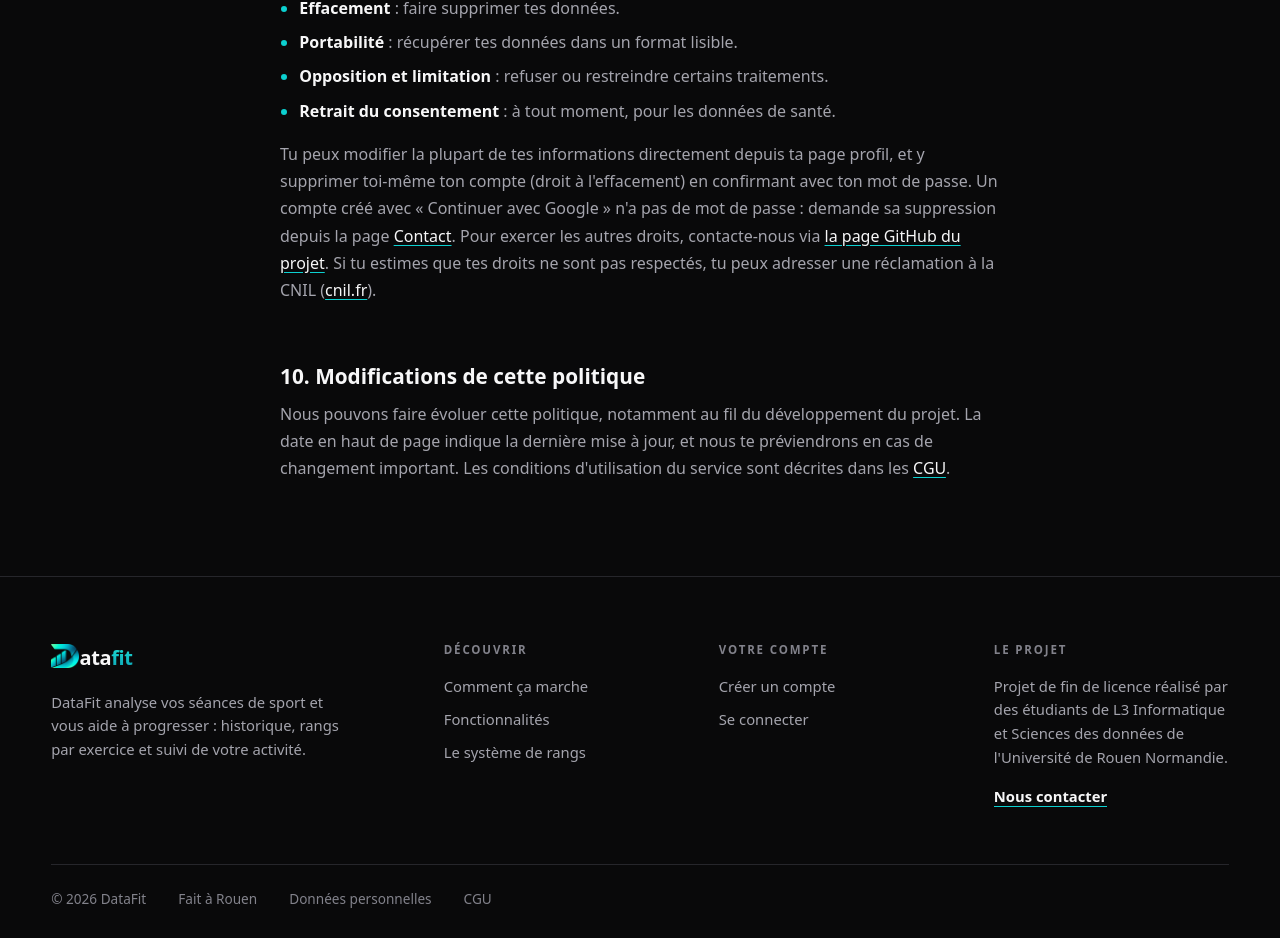
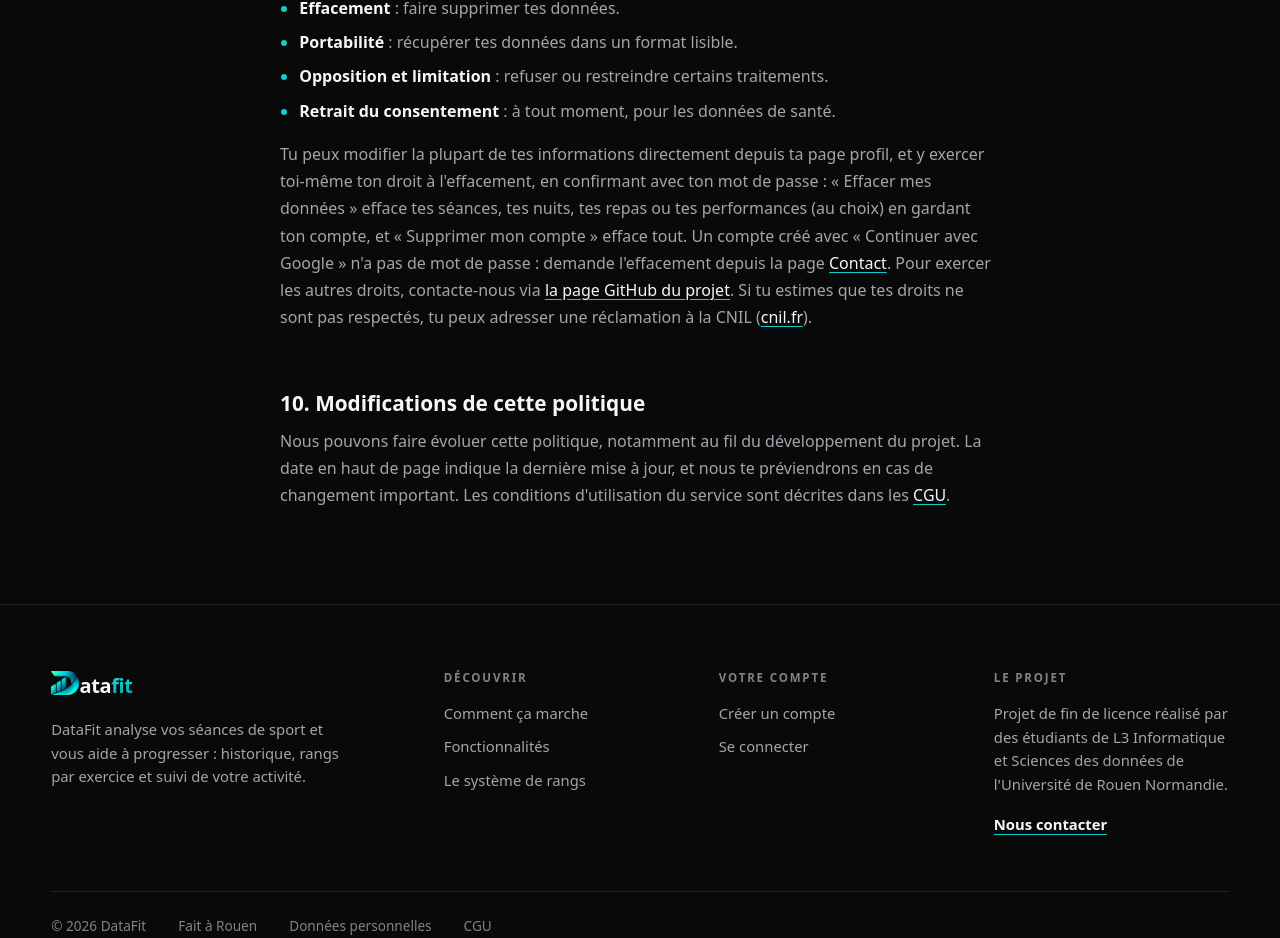
Before and after one commit to RIZIWYX/DataFit, a React (Vite) app in the folder frontend/: page /donnees-personnelles in a window 1280 px wide. Shown: the part 4338-5276 px from the top of the page. Built offline with nearby package versions, Linux system fonts and the light colour scheme; no server answers.

Commit message:
docs: effacement des données dans les données personnelles et l'API

```diff
--- a/frontend/src/pages/DonneesPersonnelles.tsx
+++ b/frontend/src/pages/DonneesPersonnelles.tsx
@@ -205,9 +205,10 @@ function DonneesPersonnelles() {
           DataFit n'utilise ni cookies publicitaires ni outils de mesure d'audience. Le site
           enregistre certaines informations dans ton navigateur (stockage local) pour fonctionner,
           par exemple pour garder tes préférences. Ces informations restent sur ton appareil et
-          tu peux les effacer depuis les réglages de ton navigateur. Quand tu supprimes ton compte,
-          DataFit efface aussi ce qu'il gardait dans ce navigateur ; sur tes autres appareils,
-          ces informations restent jusqu'à ce que tu les effaces depuis leurs réglages.
+          tu peux les effacer depuis les réglages de ton navigateur. Quand tu effaces tes données
+          ou supprimes ton compte, DataFit efface aussi ce qu'il gardait dans ce navigateur ; sur
+          tes autres appareils, ces informations restent jusqu'à ce que tu les effaces depuis
+          leurs réglages.
         </p>
       </section>
 
@@ -224,9 +225,11 @@ function DonneesPersonnelles() {
         </ul>
         <p>
           Tu peux modifier la plupart de tes informations directement depuis ta page profil, et
-          y supprimer toi-même ton compte (droit à l'effacement) en confirmant avec ton mot de
-          passe. Un compte créé avec « Continuer avec Google » n'a pas de mot de passe : demande
-          sa suppression depuis la page <Link to="/contact">Contact</Link>. Pour exercer les
+          y exercer toi-même ton droit à l'effacement, en confirmant avec ton mot de passe :
+          « Effacer mes données » efface tes séances, tes nuits, tes repas ou tes performances
+          (au choix) en gardant ton compte, et « Supprimer mon compte » efface tout. Un compte
+          créé avec « Continuer avec Google » n'a pas de mot de passe : demande l'effacement
+          depuis la page <Link to="/contact">Contact</Link>. Pour exercer les
           autres droits, contacte-nous via <Contact />. Si tu estimes que tes
           droits ne sont pas respectés, tu peux adresser une réclamation à la CNIL
           (<a href="https://www.cnil.fr" target="_blank" rel="noopener noreferrer">cnil.fr</a>).
```
Also changed, not shown: 1 other file (tests, documents, lock files or other folders).
